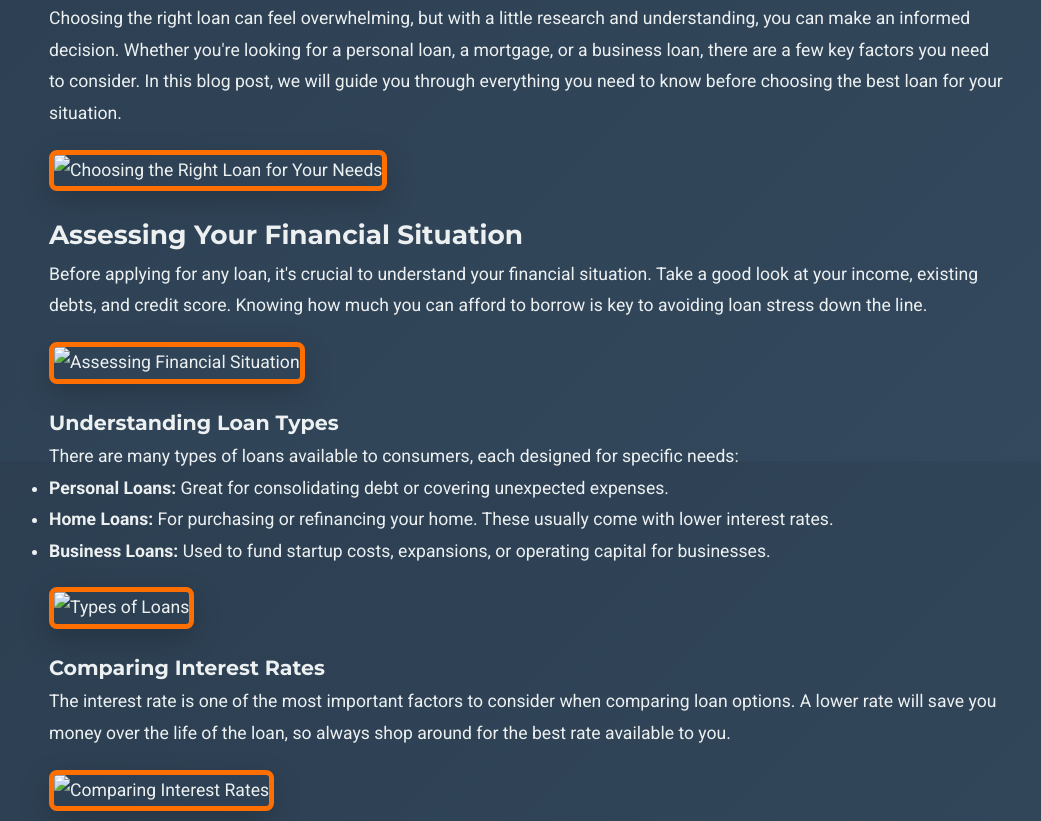
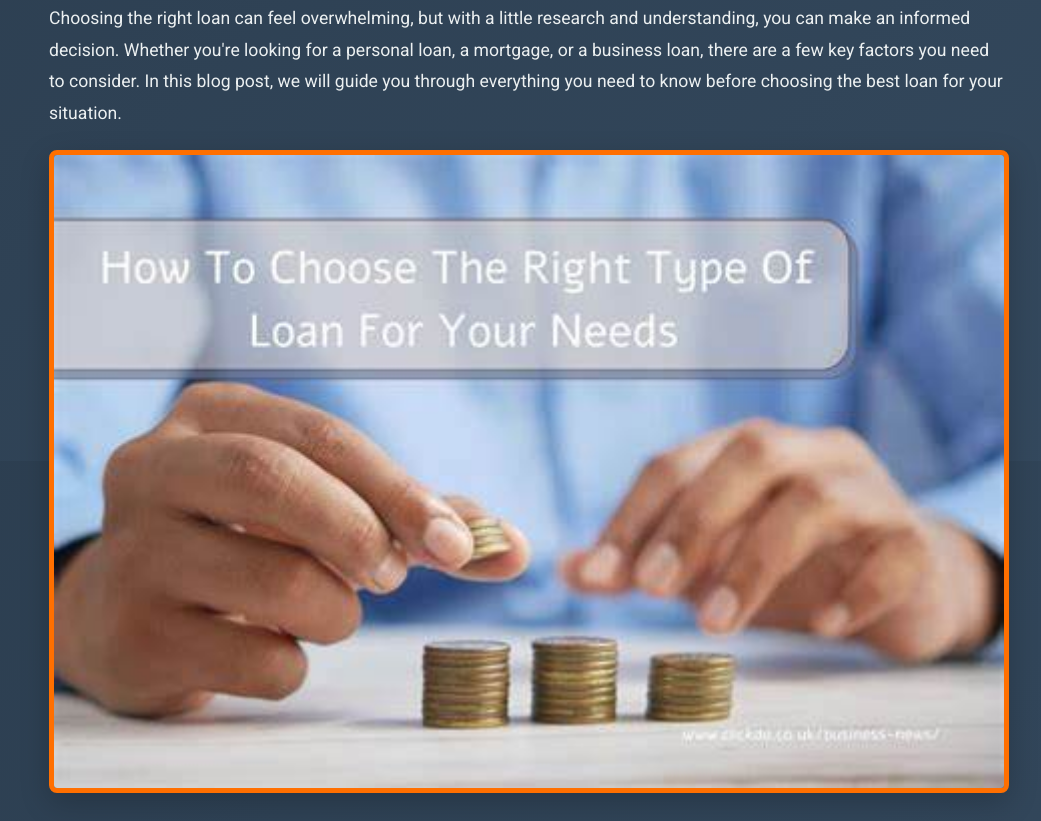
Before and after one commit to Apoorvdev28/Loanandhealth, a plain HTML site: page pages/blog.html in a window 1280 px wide. Shown: the part 339-1160 px from the top of the page, without its empty margins (111-1152 px from the left). Drawn offline with Linux system fonts and the light colour scheme.

Commit message:
Update blog.html

```diff
--- a/pages/blog.html
+++ b/pages/blog.html
@@ -7,7 +7,7 @@
     <meta name="description" content="Discover expert tips on how to choose the right loan for your financial needs. Learn about personal, home, and business loans.">
     <meta property="og:title" content="How to Choose the Right Loan for Your Needs">
     <meta property="og:description" content="Learn the ins and outs of loan options available for personal, home, and business use. Discover expert advice and tips on selecting the best loan for you.">
-    <meta property="og:image" content="../assets/image1.jpg">
+    <meta property="og:image" content="../images/loan1.jpg">
     <meta property="og:url" content="https://yourwebsite.com/blog/how-to-choose-the-right-loan">
     <title>How to Choose the Right Loan for Your Needs | Loans and Health Blog</title>
     <link href="https://fonts.googleapis.com/css2?family=Roboto:wght@400;700&family=Montserrat:wght@700&display=swap" rel="stylesheet">
@@ -221,13 +221,13 @@
             <p>Choosing the right loan can feel overwhelming, but with a little research and understanding, you can make an informed decision. Whether you're looking for a personal loan, a mortgage, or a business loan, there are a few key factors you need to consider. In this blog post, we will guide you through everything you need to know before choosing the best loan for your situation.</p>
 
             <!-- Image Placeholder 1 -->
-            <img src="../assets/image1.jpg" alt="Choosing the Right Loan for Your Needs">
+            <img src="../images/loan1.jpg" alt="Choosing the Right Loan for Your Needs">
 
             <h2>Assessing Your Financial Situation</h2>
             <p>Before applying for any loan, it's crucial to understand your financial situation. Take a good look at your income, existing debts, and credit score. Knowing how much you can afford to borrow is key to avoiding loan stress down the line.</p>
 
             <!-- Image Placeholder 2 -->
-            <img src="../assets/image2.jpg" alt="Assessing Financial Situation">
+            <img src="../images/loan2.jpg" alt="Assessing Financial Situation">
 
             <h3>Understanding Loan Types</h3>
             <p>There are many types of loans available to consumers, each designed for specific needs:</p>
@@ -238,13 +238,13 @@
             </ul>
 
             <!-- Image Placeholder 3 -->
-            <img src="../assets/image3.jpg" alt="Types of Loans">
+            <img src="../images/loan3.jpg" alt="Types of Loans">
 
             <h3>Comparing Interest Rates</h3>
             <p>The interest rate is one of the most important factors to consider when comparing loan options. A lower rate will save you money over the life of the loan, so always shop around for the best rate available to you.</p>
 
             <!-- Image Placeholder 4 -->
-            <img src="../assets/image4.jpg" alt="Comparing Interest Rates">
+            <img src="../images/loan4.jpg" alt="Comparing Interest Rates">
 
             <h2>Loan Terms and Repayment Plans</h2>
             <p>Each loan comes with a repayment plan that outlines how long you’ll have to repay the loan and how much you’ll pay monthly. Consider whether a shorter loan term with higher payments fits your budget, or if a longer term would work better for you.</p>
```
